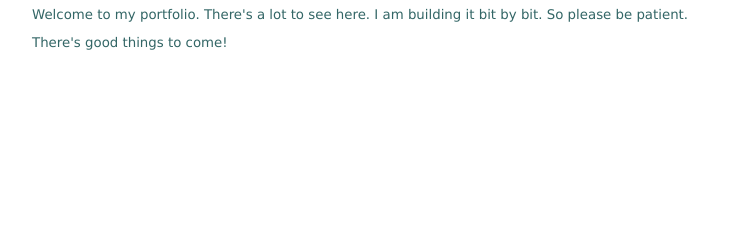
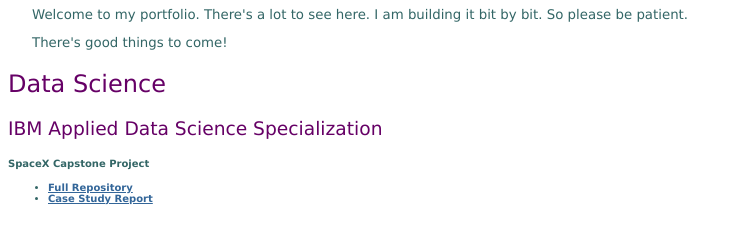
Before and after one commit to privateice/privateice.github.io, a plain HTML site: page index.html in a window 1280 px wide. Shown: the part 338-582 px from the top of the page, without its empty margins (0-736 px from the left). Drawn offline with Linux system fonts and the light colour scheme.

Commit message:
Add files via upload
IBM ADS Spec

```diff
--- a/index.html
+++ b/index.html
@@ -11,5 +11,12 @@
 <h1>Portfolio</h1>
 <p>Welcome to my portfolio. There's a lot to see here. I am building it bit by bit. So please be patient.</p>
 <p>There's good things to come!</p>
+<h2>Data Science</h2>
+<h3>IBM Applied Data Science Specialization</h3>
+<h4>SpaceX Capstone Project</h4>
+<ul>
+<li><a href="https://github.com/privateice/IBMAppDSCert_testrepo.git">Full Repository</a></li>
+<li><a href="https://docs.google.com/presentation/d/13h70BeddnzRdl3YS6tU8ppywv4smxtKF/edit?usp=sharing&ouid=115901090755053138554&rtpof=true&sd=true">Case Study Report</a></li>
+</ul>
 </body>
 </html>
```
